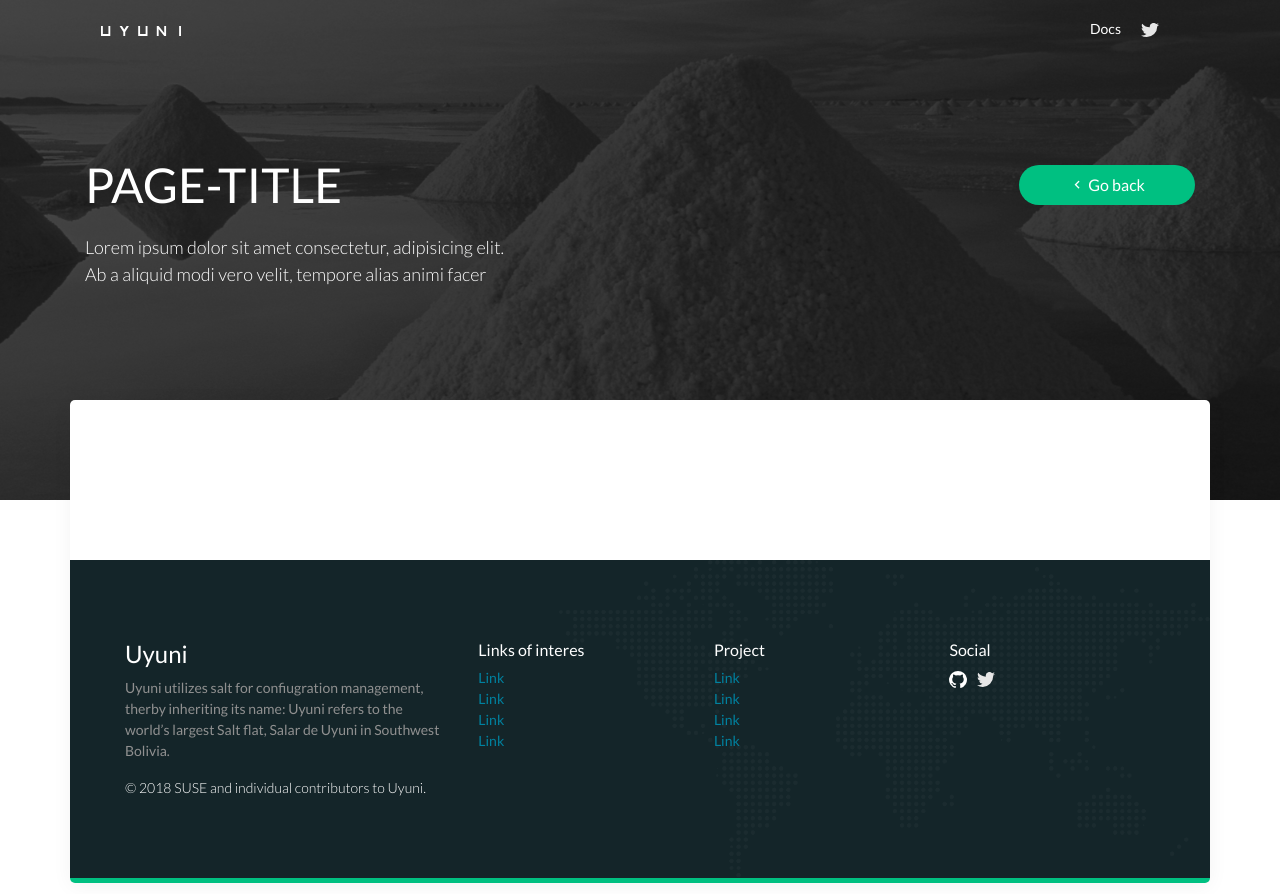
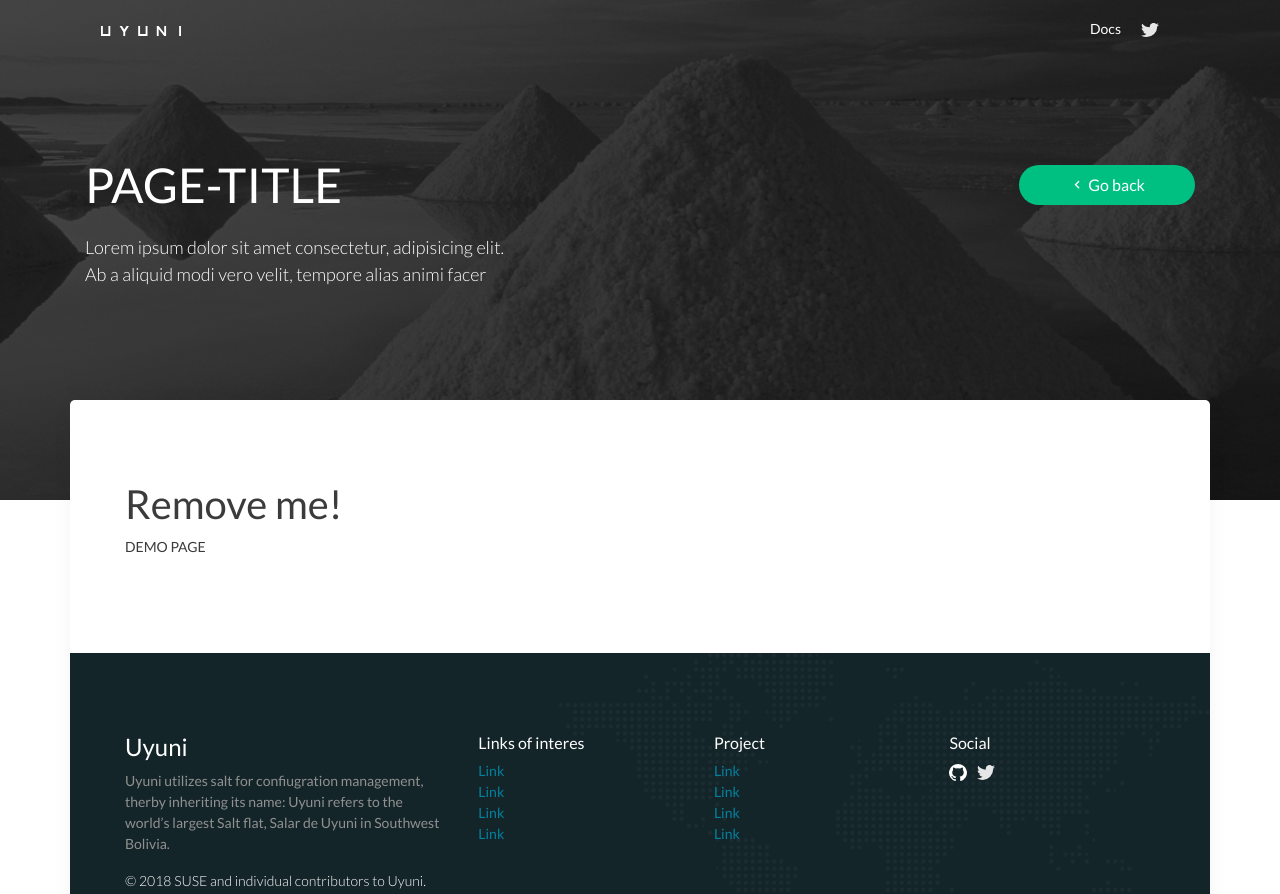
Before and after one commit to en3sis/uyuni-website, a website: page templates/subpage.html in a window 1280 px wide. Shown: the top 894 px of the page. Drawn offline with nearby package versions, Linux system fonts and the light colour scheme.

Commit message:
Small changes

```diff
--- a/css/index.css
+++ b/css/index.css
@@ -50,6 +50,7 @@ code {
 .btn-primary {
   background: var(--bc-primary);
   border: none;
+  transition: all 0.5 ease-in-out;
 }
 
 .btn-primary:hover,
@@ -275,13 +276,6 @@ header .cta-section {
   justify-content: center;
 }
 
-/* .news-box-cta a:before {
-  content: '+';
-  width: 15px;
-  display: flex;
-  height: 20px;
-} */
-
 .news-box-cta a:before {
   content: ' »';
   width: 10px;
@@ -412,10 +406,6 @@ header .subpage-description {
     margin-top: 10px;
   }
 
-  /* .wrapper .container > .row {
-    padding: var(--margin-m);
-  } */
-
   .subpage-title-back {
     flex-direction: column;
   }
--- a/templates/subpage.html
+++ b/templates/subpage.html
@@ -53,10 +53,12 @@
 
 <div class="container page-wrapper">
   <div class="container">
-    <div class="row content-padding">
+    <div class="content-padding">
 
       <!-- ================= -->
       <!-- YOUR CONTENT HERE -->
+      <h1>Remove me!</h1>
+      <p>DEMO PAGE</p>
       <!-- ================= -->
     </div>
   </div> <!-- #container -->
```
Also changed, not shown: img/link-arrow.svg (deleted), 5 other files.
